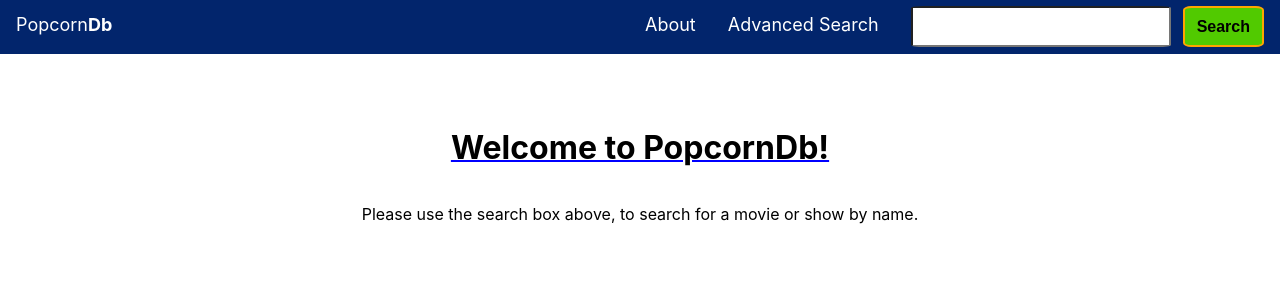
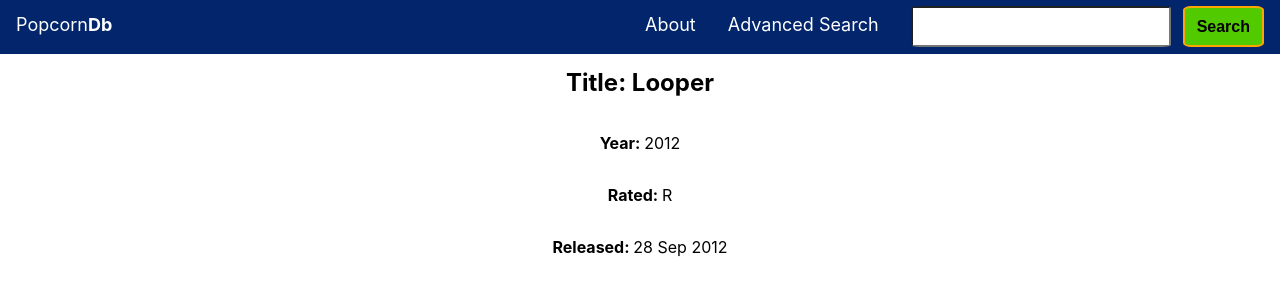
Before and after one commit to gaurang-ingale/popcorn, a React (Create React App) app: page / in a window 1280 px wide. Shown: the top 300 px of the page. Built offline with nearby package versions, Linux system fonts and the light colour scheme.

Commit message:
Add Result and ResultDetail components

```diff
--- a/src/App.js
+++ b/src/App.js
@@ -1,4 +1,5 @@
 import NavBar from "./components/NavBar";
+import Result from "./components/Result";
 import Welcome from "./components/Welcome";
 import "./styles/App.css";
 
@@ -8,7 +9,7 @@ function App() {
       <header className="App-header">
         <NavBar />
       </header>
-      <Welcome />
+      <Result />
     </div>
   );
 }
--- /dev/null
+++ b/src/components/Result.js
@@ -0,0 +1,18 @@
+import React from "react";
+import ResultDetail from "./ResultDetail";
+import "../styles/result.css";
+
+function Result(props) {
+  return (
+    <div className="result">
+      <h2>
+        <strong>Title:</strong> Looper
+      </h2>
+      <ResultDetail name="Year" value="2012" />
+      <ResultDetail name="Rated" value="R" />
+      <ResultDetail name="Released" value="28 Sep 2012" />
+    </div>
+  );
+}
+
+export default Result;
--- /dev/null
+++ b/src/components/ResultDetail.js
@@ -0,0 +1,12 @@
+import React from "react";
+
+function ResultDetail(props) {
+  return (
+    <p>
+      <strong>{props.name + ": "}</strong>
+      {props.value}
+    </p>
+  );
+}
+
+export default ResultDetail;
--- /dev/null
+++ b/src/styles/result.css
@@ -0,0 +1,6 @@
+.result {
+  padding-top: 3em;
+  display: flex;
+  flex-direction: column;
+  align-items: center;
+}
```
Also changed, not shown: 1 other file (tests, documents, lock files or other folders).
